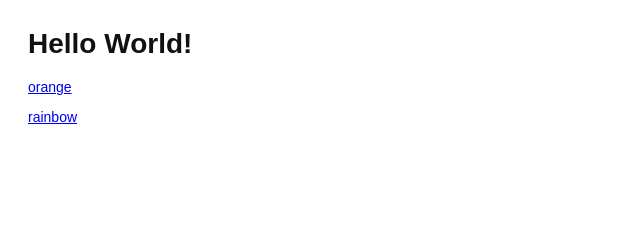
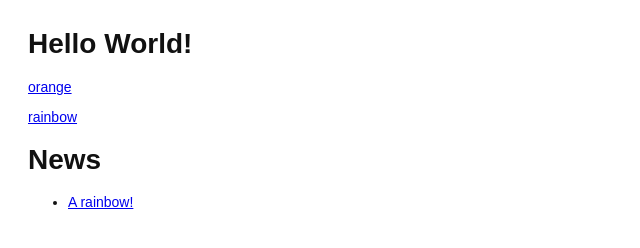
Before and after one commit to gregorykline/tutorial-john, a plain HTML site: page index.html in a window 1280 px wide. Shown: the whole page, without its empty margins (0-640 px from the left). Drawn offline with Linux system fonts and the light colour scheme.

Commit message:
add news for rainbow

```diff
--- a/index.html
+++ b/index.html
@@ -9,5 +9,9 @@
 <p><a href="orange.html>orange</a></p>
 <p><a href="red.html>red</a></p>
 <p><a href="rainbow.html>rainbow</a></p>
+<h1>News</h1>
+<ul>
+<li><a href="rainbow.html">A rainbow!</a></li>
+</ul>
 </body>
 </html>
```
